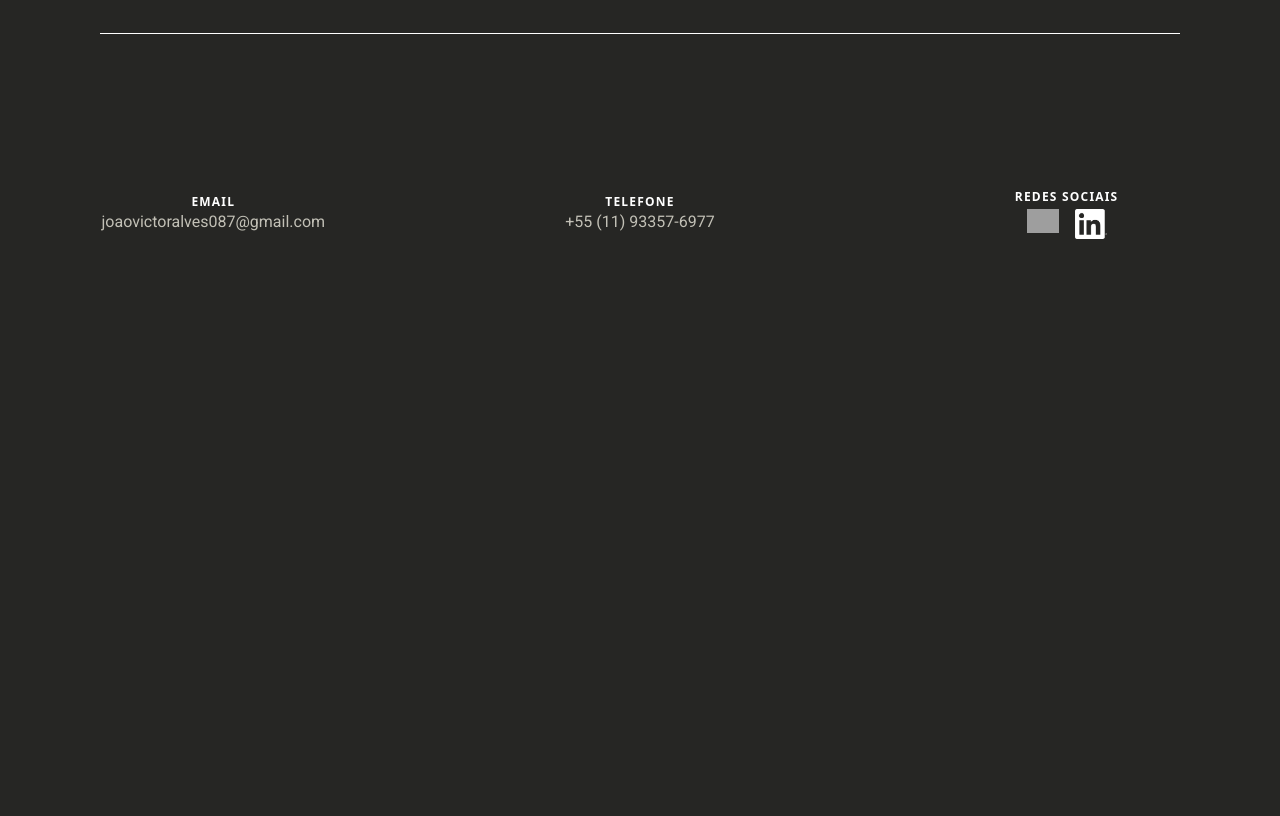
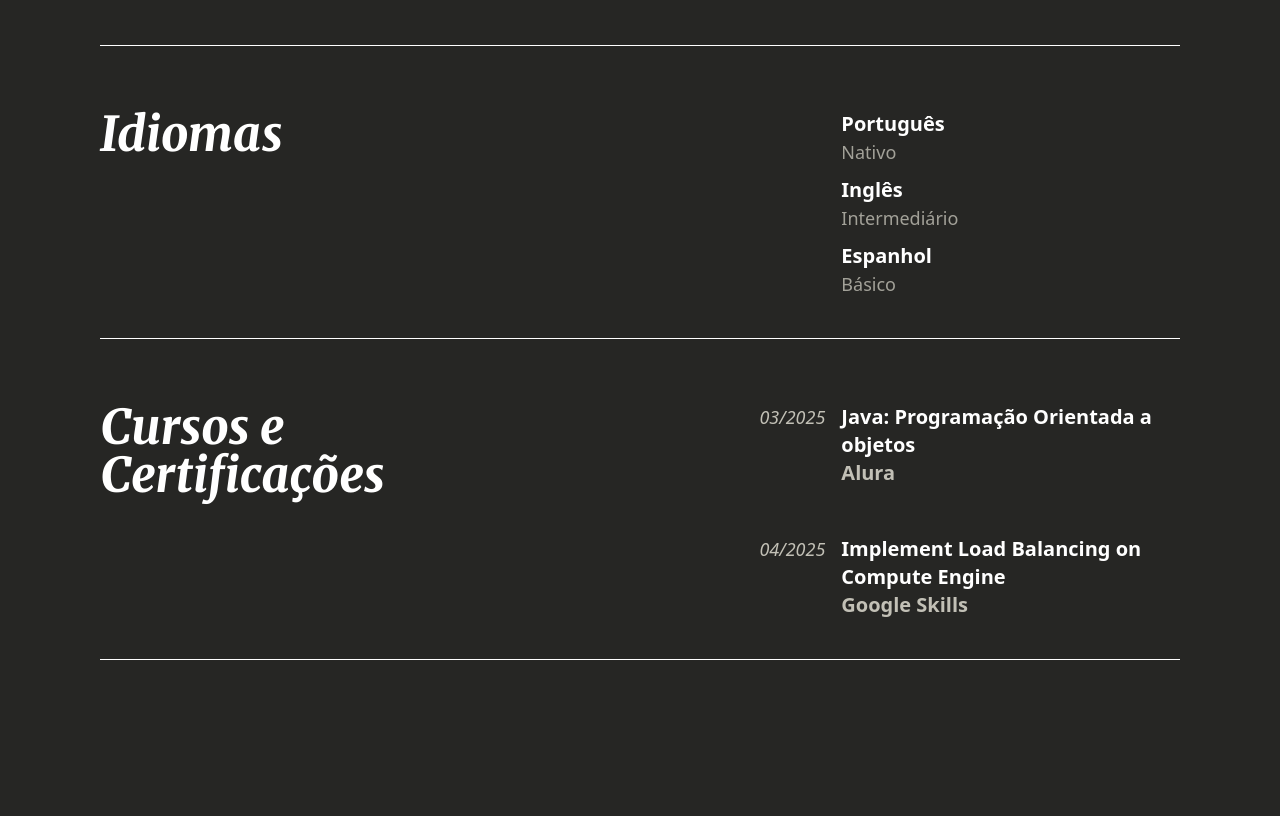
Before and after one commit to JoaoVictor087/personal-website, an Angular app: page /professional in a window 1280 px wide. Shown: the part 1590-2406 px from the top of the page. Before the commit the page ends 1864 px from the top, so only its background shows below. Built offline with nearby package versions, Linux system fonts and the light colour scheme; grey boxes are pictures that could not be loaded.

Commit message:
Adição da azure em competencias tecnica e cursos adicionais finalizado

```diff
--- a/src/app/pages/professional/professional.html
+++ b/src/app/pages/professional/professional.html
@@ -102,6 +102,12 @@
             group-hover:translate-y-0 font-semibold text-center">Linux</p>
           </div>
           <div class="flex flex-col group">
+            <img ngSrc="/microsoft_azure-icon.svg" alt="Azure" width="48" height="48"
+                 class="transition-transform duration-300 group-hover:scale-115"/>
+            <p class="opacity-0 translate-y-1 transition-all duration-550 group-hover:opacity-100
+            group-hover:translate-y-0 font-semibold text-center">Azure</p>
+          </div>
+          <div class="flex flex-col group">
             <img ngSrc="/arduino-official.svg" alt="Arduino" width="48" height="48"
                  class="transition-transform duration-300 group-hover:scale-115"/>
             <p class="opacity-0 translate-y-1 transition-all duration-550 group-hover:opacity-100
@@ -135,33 +141,47 @@
       </div>
     </div>
   </div>
-</section>
-<!--
-
-
--->
-<!--
+  <div class="grid grid-cols-[1fr_2fr] border-b border-text-select pb-10 gap-10">
+    <h1 class="font-merriweather text-5xl text-text-select">Idiomas</h1>
+    <div class="flex flex-col gap-12">
+      <div class="grid grid-cols-2 gap-4">
+        <div class=""></div>
+        <div class="text-left text-xl flex flex-col gap-2.5">
           <div>
-  <h1>Cursos e certificações</h1>
+            <p class="font-extrabold text-text-select">Português</p>
+            <p class="text-lg opacity-80">Nativo</p>
           </div>
           <div>
-  <h1 class="font-merriweather text-5xl text-text-select">Experiência Profissional</h1>
+            <p class="font-extrabold text-text-select">Inglês</p>
+            <p class="text-lg opacity-80">Intermediário</p>
           </div>
           <div>
-  <h1 class="font-merriweather text-5xl text-text-select">Linguagens e Habilidades</h1>
+            <p class="font-extrabold text-text-select">Espanhol</p>
+            <p class="text-lg opacity-80">Básico</p>
           </div>
-<div>
-  <h1 class="font-merriweather text-5xl text-text-select">Idiomas</h1>
+        </div>
+      </div>
+    </div>
+  </div>
+  <div class="grid grid-cols-[1fr_2fr] border-b border-text-select pb-10 gap-10">
+    <h1 class="font-merriweather text-5xl text-text-select">Cursos e Certificações</h1>
+    <div class="flex flex-col gap-12">
+      <div class="grid grid-cols-2 gap-4">
+        <div class="text-right italic text-lg font-thin">03/2025</div>
+        <div class="text-left text-xl">
+          <a href="https://cursos.alura.com.br/degree/certificate/0fafd15b-cbb0-4d7c-a3aa-0f05f422e9a9?lang"
+             target="_blank" class="font-extrabold text-text-select">Java: Programação Orientada a objetos</a>
+          <p class="font-bold">Alura</p>
+        </div>
+      </div>
+      <div class="grid grid-cols-2 gap-4">
+        <div class="text-right italic text-lg font-thin">04/2025</div>
+        <div class="text-left text-xl">
+          <p class="font-extrabold text-text-select">Implement Load Balancing on Compute Engine</p>
+          <a href="https://www.credly.com/badges/72ac90c1-b22d-4601-a56e-212242094299/linked_in_profile" target="_blank"
+             class="font-bold">Google Skills</a>
+        </div>
+      </div>
+    </div>
   </div>
 </section>
--->
-
-<!--<div>
-  <p>a parte que parece um curriculo mesmo. educacao, experiencia profissional, cursos</p>
-  <p> falando nisso tem q terminar a carreira da alura pra credibilizar algo aqui, talvez um curso de git e pa, algo de
-    aws/cloud geral</p>
-  <p> lembrar de fazer uma seção de *Linguagens* aqui colocando um textinho eu aprendi diversas linguagens mas as que eu possuo maior dominio são:
-  (colocar imagenzinha das linguagens também)</p>
-</div>
-<botao pra baixar o pdf do curriculo, nao sei como fazer isso ainda>
--->
```
Lines whose indentation alone changed are shown as unchanged.
